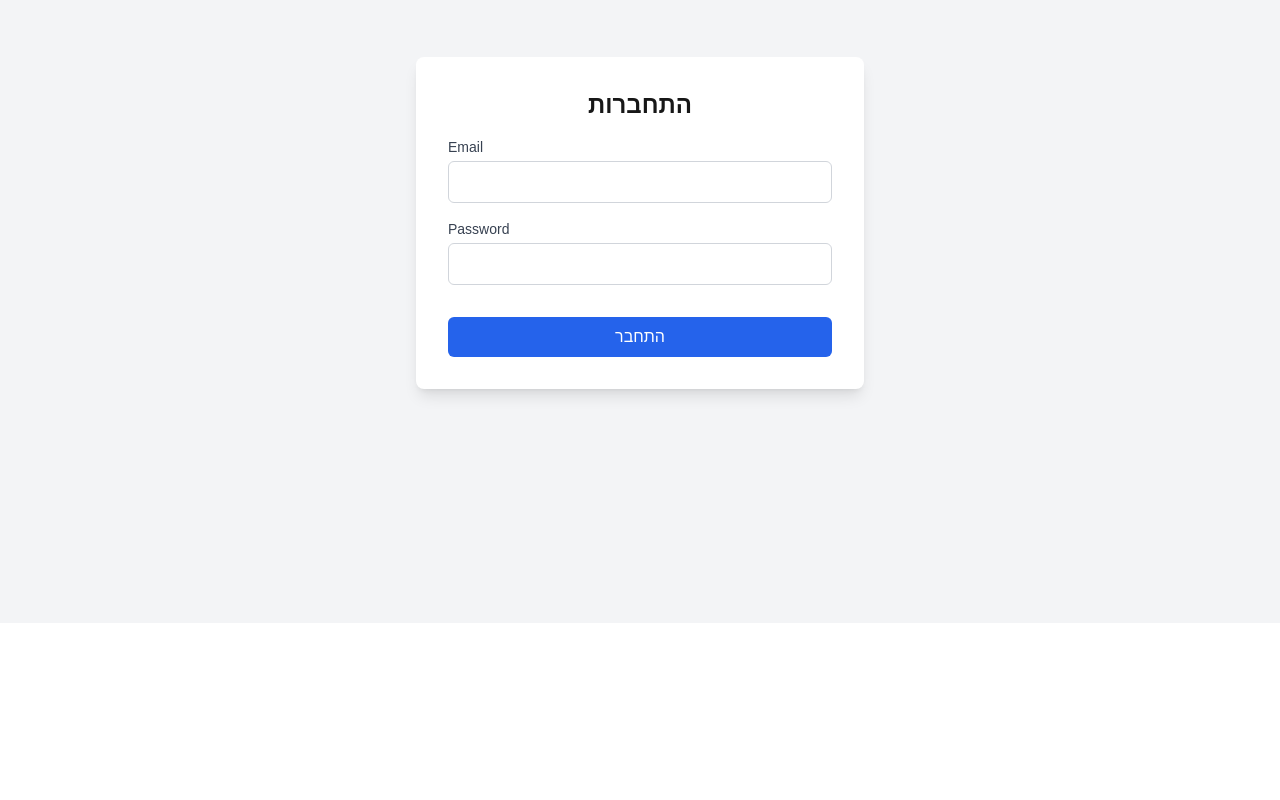
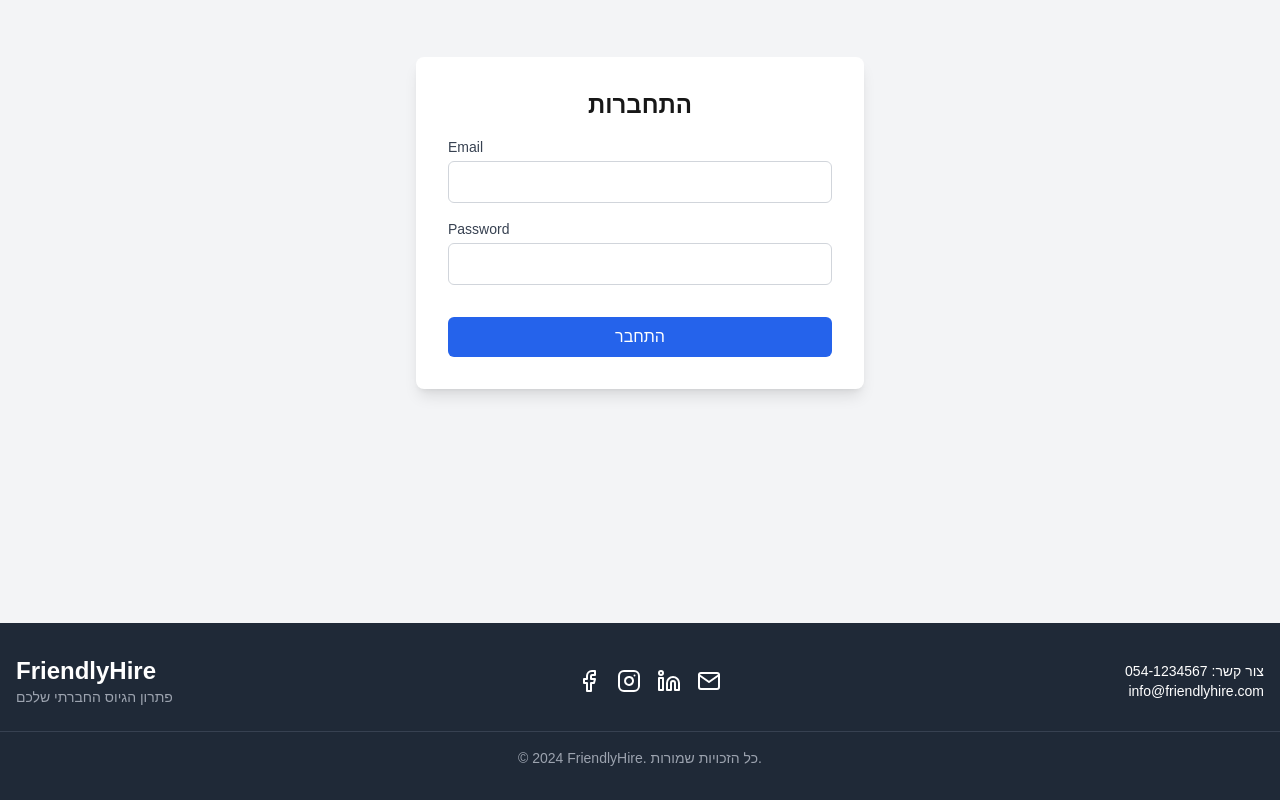
Before and after one commit to chagit03440/FriendlyHire, a Next.js app: page /pages/login in a window 1280 px wide. Shown: the part 265-1065 px from the top of the page. Before the commit the page ends 888 px from the top, so only its background shows below. Built offline with nearby package versions, Linux system fonts and the light colour scheme.

Commit message:
add the footer

```diff
--- a/src/app/components/Footer.tsx
+++ b/src/app/components/Footer.tsx
@@ -1,11 +1,117 @@
-import React from 'react'
+import React from "react";
 
 const Footer = () => {
   return (
-    <div>
+    <footer className="bg-gray-800 text-white py-8">
+      <div className="container mx-auto px-4 flex flex-col md:flex-row justify-between items-center">
+        {/* Logo and Company Name */}
+        <div className="mb-4 md:mb-0 text-center md:text-left">
+          <h2 className="text-2xl font-bold">FriendlyHire</h2>
+          <p className="text-sm text-gray-400">פתרון הגיוס החברתי שלכם</p>
+        </div>
 
-    </div>
-  )
-}
+        {/* Social Media Links */}
+        <div className="flex space-x-4 mb-4 md:mb-0">
+          <a
+            href="https://facebook.com/friendlyhire"
+            target="_blank"
+            rel="noopener noreferrer"
+            className="hover:text-blue-500"
+          >
+            <svg
+              xmlns="http://www.w3.org/2000/svg"
+              width="24"
+              height="24"
+              viewBox="0 0 24 24"
+              fill="none"
+              stroke="currentColor"
+              strokeWidth="2"
+              strokeLinecap="round"
+              strokeLinejoin="round"
+            >
+              <path d="M18 2h-3a5 5 0 0 0-5 5v3H7v4h3v8h4v-8h3l1-4h-4V7a1 1 0 0 1 1-1h3z"></path>
+            </svg>
+          </a>
+          <a
+            href="https://instagram.com/friendlyhire"
+            target="_blank"
+            rel="noopener noreferrer"
+            className="hover:text-pink-500"
+          >
+            <svg
+              xmlns="http://www.w3.org/2000/svg"
+              width="24"
+              height="24"
+              viewBox="0 0 24 24"
+              fill="none"
+              stroke="currentColor"
+              strokeWidth="2"
+              strokeLinecap="round"
+              strokeLinejoin="round"
+            >
+              <rect x="2" y="2" width="20" height="20" rx="5" ry="5"></rect>
+              <path d="M16 11.37A4 4 0 1 1 12.63 8 4 4 0 0 1 16 11.37z"></path>
+              <line x1="17.5" y1="6.5" x2="17.51" y2="6.5"></line>
+            </svg>
+          </a>
+          <a
+            href="https://linkedin.com/company/friendlyhire"
+            target="_blank"
+            rel="noopener noreferrer"
+            className="hover:text-blue-700"
+          >
+            <svg
+              xmlns="http://www.w3.org/2000/svg"
+              width="24"
+              height="24"
+              viewBox="0 0 24 24"
+              fill="none"
+              stroke="currentColor"
+              strokeWidth="2"
+              strokeLinecap="round"
+              strokeLinejoin="round"
+            >
+              <path d="M16 8a6 6 0 0 1 6 6v7h-4v-7a2 2 0 0 0-2-2 2 2 0 0 0-2 2v7h-4v-7a6 6 0 0 1 6-6z"></path>
+              <rect x="2" y="9" width="4" height="12"></rect>
+              <circle cx="4" cy="4" r="2"></circle>
+            </svg>
+          </a>
+          <a
+            href="mailto:info@friendlyhire.com"
+            className="hover:text-gray-300"
+          >
+            <svg
+              xmlns="http://www.w3.org/2000/svg"
+              width="24"
+              height="24"
+              viewBox="0 0 24 24"
+              fill="none"
+              stroke="currentColor"
+              strokeWidth="2"
+              strokeLinecap="round"
+              strokeLinejoin="round"
+            >
+              <path d="M4 4h16c1.1 0 2 .9 2 2v12c0 1.1-.9 2-2 2H4c-1.1 0-2-.9-2-2V6c0-1.1.9-2 2-2z"></path>
+              <polyline points="22,6 12,13 2,6"></polyline>
+            </svg>
+          </a>
+        </div>
 
-export default Footer
+        {/* Contact Information */}
+        <div className="text-center md:text-right">
+          <p className="text-sm">צור קשר: 054-1234567</p>
+          <p className="text-sm">info@friendlyhire.com</p>
+        </div>
+      </div>
+
+      {/* Copyright */}
+      <div className="text-center mt-6 pt-4 border-t border-gray-700">
+        <p className="text-sm text-gray-400">
+          © 2024 FriendlyHire. כל הזכויות שמורות.
+        </p>
+      </div>
+    </footer>
+  );
+};
+
+export default Footer;
--- a/src/app/layout.tsx
+++ b/src/app/layout.tsx
@@ -4,6 +4,7 @@ import NavBar from "./components/NavBar";
 import { QueryClient, QueryClientProvider } from "@tanstack/react-query";
 import { useState } from "react";
 import { UserProvider } from "./context/UserContext";
+import Footer from "./components/Footer";
 
 export default function RootLayout({
   children,
@@ -18,10 +19,10 @@ export default function RootLayout({
           <QueryClientProvider client={queryClient}>
             <NavBar />
             {children}
+            <Footer />
           </QueryClientProvider>
         </body>
       </html>
     </UserProvider>
-
   );
 }
```
